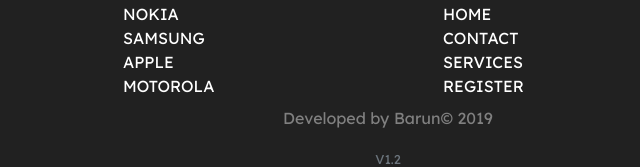
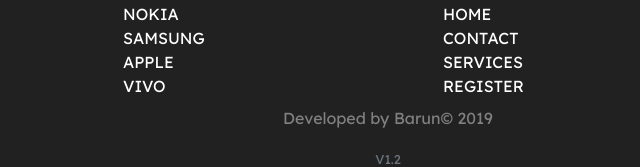
Before and after one commit to barunsarraf/html_css_stackroute, a plain HTML site: page assign2/index.html in a window 1280 px wide. Shown: the part 1005-1172 px from the top of the page, 252-892 px from the left. Drawn offline with nearby package versions, Linux system fonts and the light colour scheme.

```diff
--- a/assign2/index.html
+++ b/assign2/index.html
@@ -150,7 +150,7 @@
                 <li><a href="#">NOKIA</a></li>
                 <li><a href="#">SAMSUNG</a></li>
                 <li><a href="#">APPLE</a></li>
-                <li><a href="#">MOTOROLA</a></li>
+                <li><a href="#">VIVO</a></li>
             </ul>
         </div>
         <div class="col-sm-3 footgrid">
```
